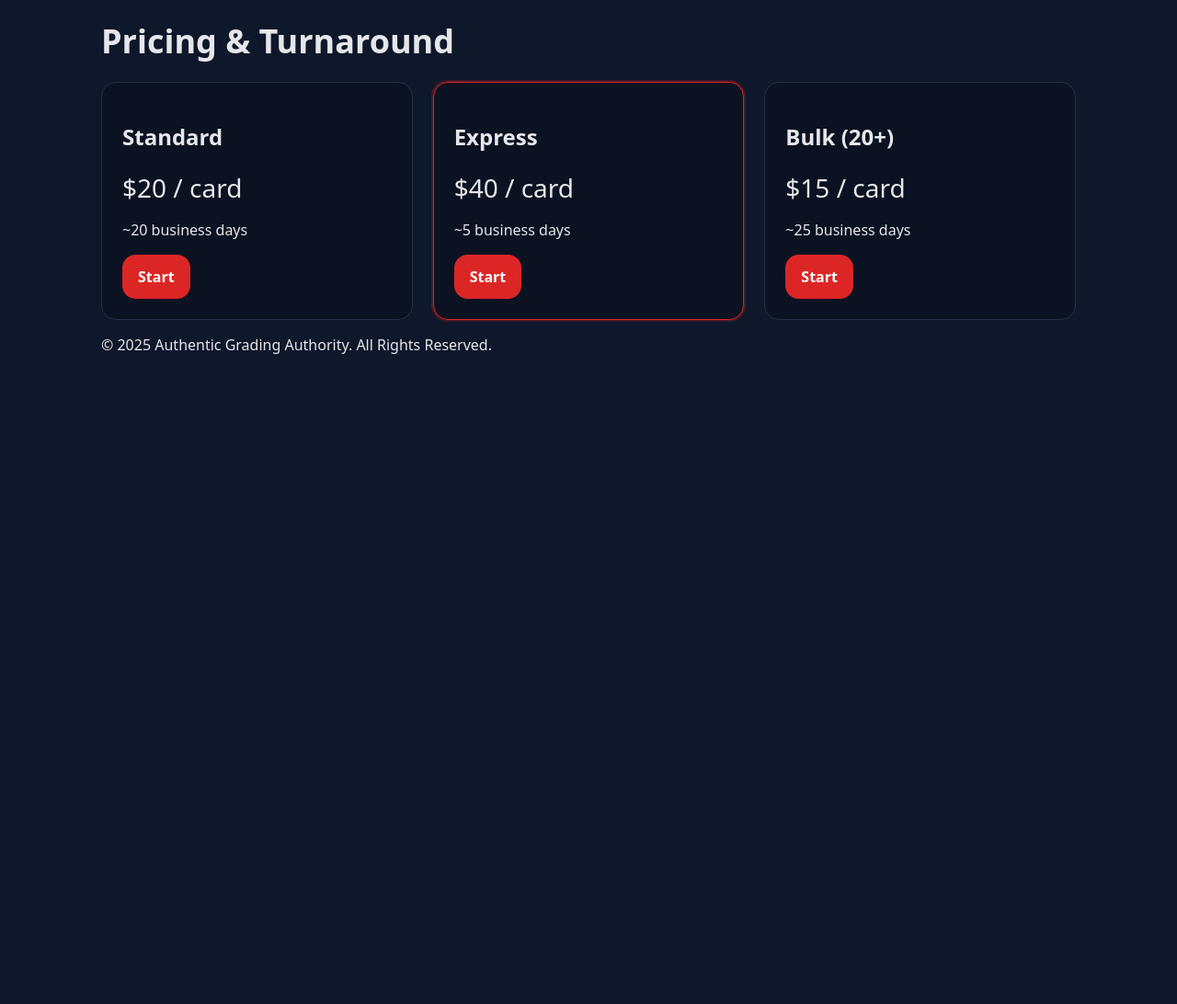
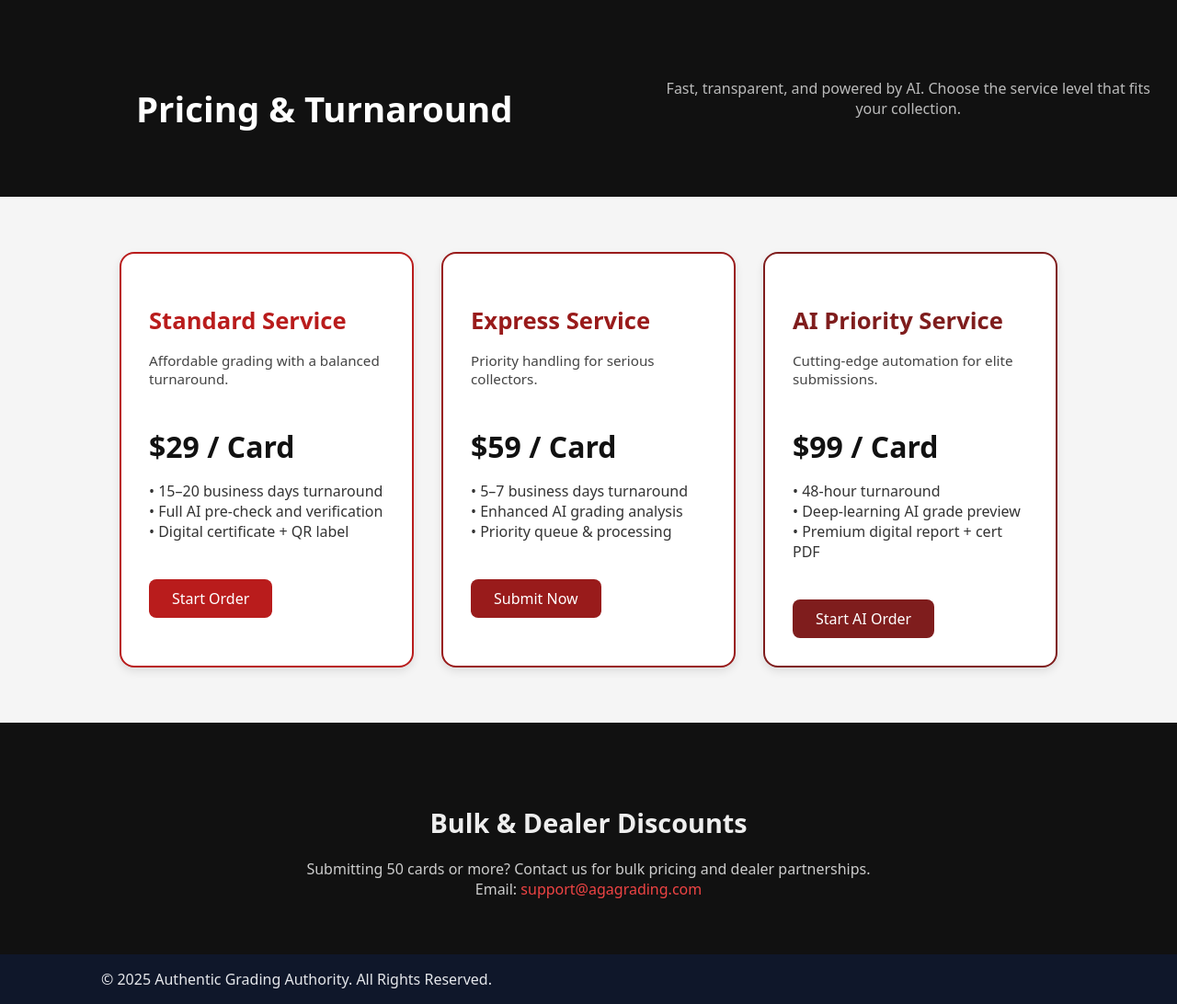
Before and after one commit to dlamb3241-create/agar, a Flask app: template templates/pricing.html in a window 1280 px wide. Shown: the part 97-1189 px from the top of the page at 92% size. Before the commit the page ends 482 px from the top, so only its background shows below. Run offline with Flask 3, Linux system fonts and the light colour scheme; the template is opened without the code that fills it, so the values that code supplies are empty.

Commit message:
Update pricing.html

```diff
--- a/templates/pricing.html
+++ b/templates/pricing.html
@@ -1,27 +1,63 @@
 
 {% extends "base.html" %}
 {% block content %}
-<section class="container page">
-  <h1>Pricing & Turnaround</h1>
-  <div class="pricing-grid">
-    <div class="card">
-      <h2>Standard</h2>
-      <p class="price">$20 / card</p>
-      <p class="note">~20 business days</p>
-      <a class="btn btn-primary" href="{{ url_for('submit_view') }}">Start</a>
-    </div>
-    <div class="card featured">
-      <h2>Express</h2>
-      <p class="price">$40 / card</p>
-      <p class="note">~5 business days</p>
-      <a class="btn btn-primary" href="{{ url_for('submit_view') }}">Start</a>
-    </div>
-    <div class="card">
-      <h2>Bulk (20+)</h2>
-      <p class="price">$15 / card</p>
-      <p class="note">~25 business days</p>
-      <a class="btn btn-primary" href="{{ url_for('submit_view') }}">Start</a>
-    </div>
+
+<section class="hero" style="text-align:center;padding:60px 20px;background:#111;color:#fff;">
+  <h2 style="font-size:2.4rem;margin-bottom:10px;">Pricing & Turnaround</h2>
+  <p style="color:#bbb;max-width:700px;margin:0 auto;">
+    Fast, transparent, and powered by AI. Choose the service level that fits your collection.
+  </p>
+</section>
+
+<section class="pricing" style="display:flex;flex-wrap:wrap;justify-content:center;gap:30px;padding:60px 20px;background:#f5f5f5;">
+
+  <!-- Standard -->
+  <div style="background:#fff;border:2px solid #b91c1c;border-radius:16px;padding:30px;width:320px;box-shadow:0 4px 10px rgba(0,0,0,0.1);">
+    <h3 style="color:#b91c1c;font-size:1.6rem;margin-bottom:10px;">Standard Service</h3>
+    <p style="color:#444;font-size:0.95rem;margin-bottom:25px;">Affordable grading with a balanced turnaround.</p>
+    <h4 style="font-size:2rem;color:#111;margin-bottom:15px;">$29 / Card</h4>
+    <ul style="list-style:none;padding:0;text-align:left;color:#333;">
+      <li>• 15–20 business days turnaround</li>
+      <li>• Full AI pre-check and verification</li>
+      <li>• Digital certificate + QR label</li>
+    </ul>
+    <a href="{{ url_for('submit_view') }}" style="display:inline-block;margin-top:25px;background:#b91c1c;color:#fff;padding:10px 25px;border-radius:8px;text-decoration:none;">Start Order</a>
   </div>
+
+  <!-- Express -->
+  <div style="background:#fff;border:2px solid #991b1b;border-radius:16px;padding:30px;width:320px;box-shadow:0 4px 10px rgba(0,0,0,0.1);">
+    <h3 style="color:#991b1b;font-size:1.6rem;margin-bottom:10px;">Express Service</h3>
+    <p style="color:#444;font-size:0.95rem;margin-bottom:25px;">Priority handling for serious collectors.</p>
+    <h4 style="font-size:2rem;color:#111;margin-bottom:15px;">$59 / Card</h4>
+    <ul style="list-style:none;padding:0;text-align:left;color:#333;">
+      <li>• 5–7 business days turnaround</li>
+      <li>• Enhanced AI grading analysis</li>
+      <li>• Priority queue & processing</li>
+    </ul>
+    <a href="{{ url_for('submit_view') }}" style="display:inline-block;margin-top:25px;background:#991b1b;color:#fff;padding:10px 25px;border-radius:8px;text-decoration:none;">Submit Now</a>
+  </div>
+
+  <!-- AI Priority -->
+  <div style="background:#fff;border:2px solid #7f1d1d;border-radius:16px;padding:30px;width:320px;box-shadow:0 4px 10px rgba(0,0,0,0.1);">
+    <h3 style="color:#7f1d1d;font-size:1.6rem;margin-bottom:10px;">AI Priority Service</h3>
+    <p style="color:#444;font-size:0.95rem;margin-bottom:25px;">Cutting-edge automation for elite submissions.</p>
+    <h4 style="font-size:2rem;color:#111;margin-bottom:15px;">$99 / Card</h4>
+    <ul style="list-style:none;padding:0;text-align:left;color:#333;">
+      <li>• 48-hour turnaround</li>
+      <li>• Deep-learning AI grade preview</li>
+      <li>• Premium digital report + cert PDF</li>
+    </ul>
+    <a href="{{ url_for('submit_view') }}" style="display:inline-block;margin-top:25px;background:#7f1d1d;color:#fff;padding:10px 25px;border-radius:8px;text-decoration:none;">Start AI Order</a>
+  </div>
+
 </section>
+
+<section style="padding:60px 20px;text-align:center;background:#111;color:#eee;">
+  <h3 style="font-size:1.8rem;margin-bottom:20px;">Bulk & Dealer Discounts</h3>
+  <p style="max-width:700px;margin:0 auto;color:#ccc;">
+    Submitting 50 cards or more? Contact us for bulk pricing and dealer partnerships.
+    <br>Email: <a href="mailto:support@agagrading.com" style="color:#ef4444;">support@agagrading.com</a>
+  </p>
+</section>
+
 {% endblock %}
```
